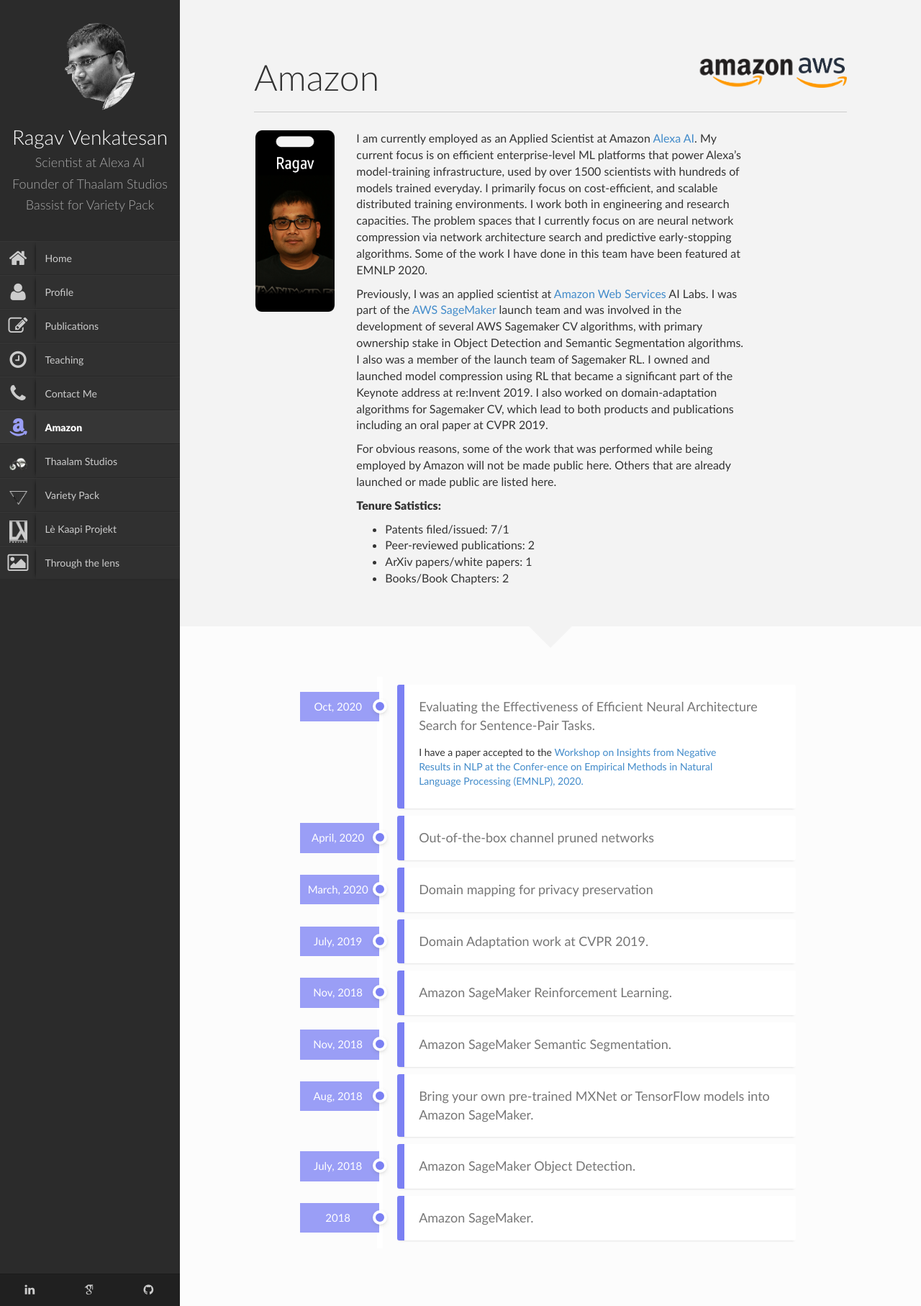
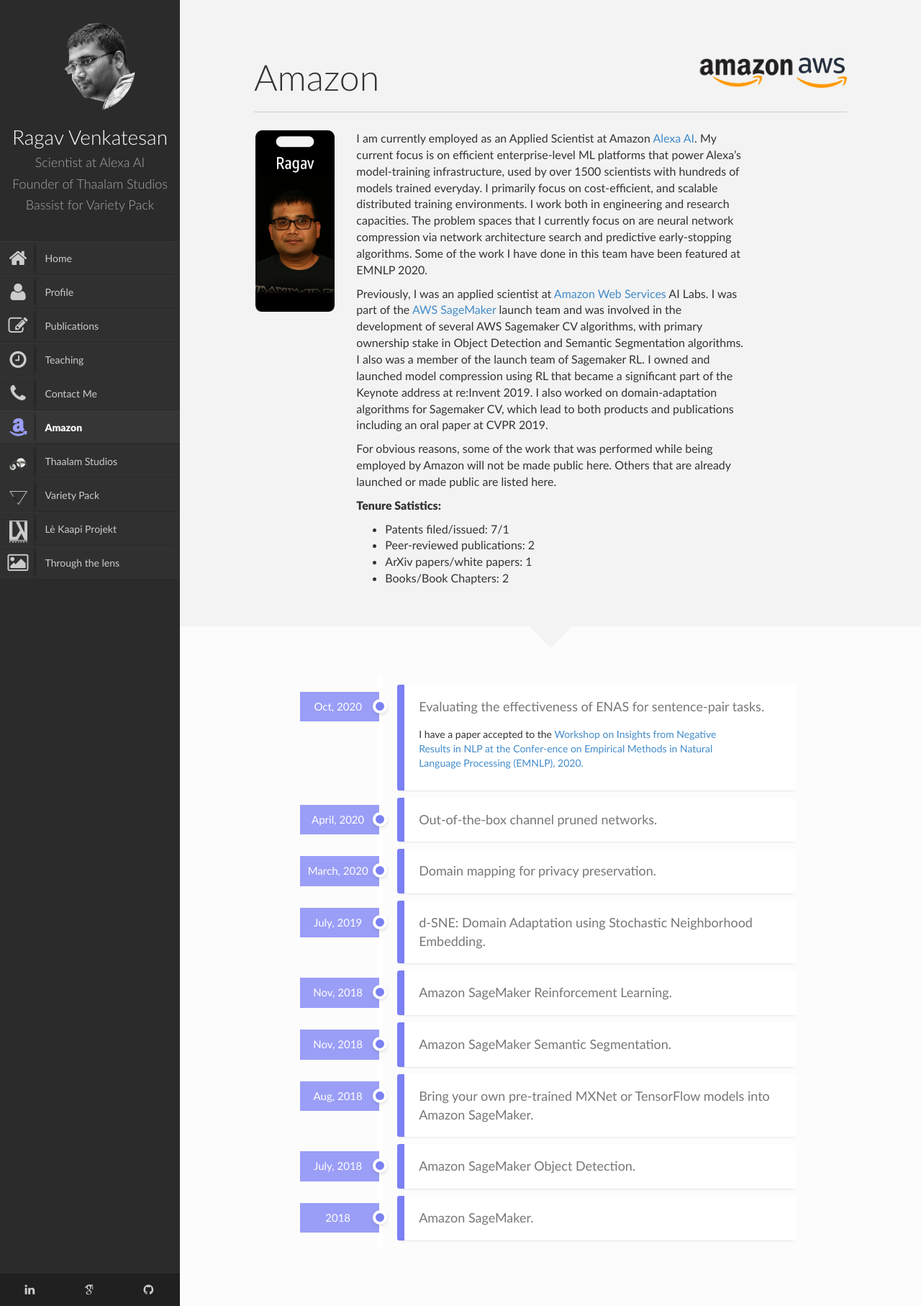
Before and after one commit to ragavvenkatesan/ragavvenkatesan.github.io, a Jekyll site: the page built from amazon.html, in a window 1280 px wide. Shown: the whole page at 72% size. Built offline with Jekyll 4.4.1, drawn with Linux system fonts in a browser that asks for light colours; nearby versions of some CDN libraries.

Commit message:
updated amazon_work.html

```diff
--- a/_includes/amazon_work.html
+++ b/_includes/amazon_work.html
@@ -2,7 +2,7 @@
     <div class="date">Oct, 2020</div>
     <div class="circle"></div>
     <div class="data">
-        <div class="subject">Evaluating the Effectiveness of Efficient Neural Architecture Search for Sentence-Pair Tasks.</div>
+        <div class="subject">Evaluating the effectiveness of ENAS for sentence-pair tasks.</div>
         <div class="text row">
         <div class="col-md-10">
         <p> I have a paper
@@ -18,7 +18,7 @@
     <div class="date">April, 2020</div>
     <div class="circle"></div>
     <div class="data">
-        <div class="subject">Out-of-the-box channel pruned networks</div>
+        <div class="subject">Out-of-the-box channel pruned networks.</div>
         <div class="text row">
         <div class="col-md-10">
         <p> I published an <a href="https://arxiv.org/abs/2004.14584">arXiv Pre-print</a> titled itled "Out-of-the-box channel pruned networks".
@@ -31,7 +31,7 @@
     <div class="date">March, 2020</div>
     <div class="circle"></div>
     <div class="data">
-        <div class="subject">Domain mapping for privacy preservation</div>
+        <div class="subject">Domain mapping for privacy preservation.</div>
         <div class="text row">
         <div class="col-md-10">
         <p> I have a <a target="_blank" href="https://patents.google.com/patent/US10567334B1">patent</a> issued on privacy preserving ML.
@@ -44,7 +44,7 @@
     <div class="date">July, 2019</div>
     <div class="circle"></div>
     <div class="data">
-        <div class="subject">Domain Adaptation work at CVPR 2019.</div>
+        <div class="subject">d-SNE: Domain Adaptation using Stochastic Neighborhood Embedding.</div>
         <div class="text row">
         <div class="col-md-10">
         <p> I published an <a target="_blank" href="https://openaccess.thecvf.com/content_CVPR_2019/papers/Xu_d-SNE_Domain_Adaptation_Using_Stochastic_Neighborhood_Embedding_CVPR_2019_paper">oral paper</a> at CVPR 2019.
```
